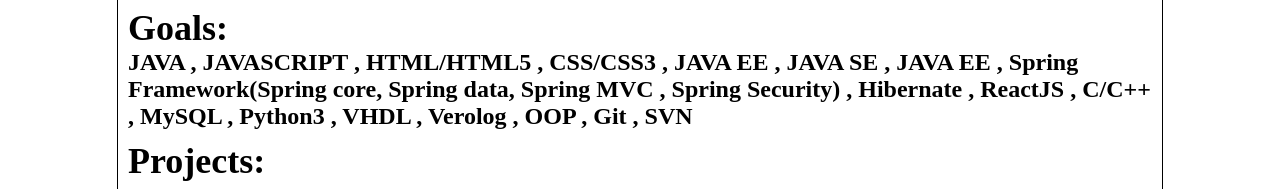
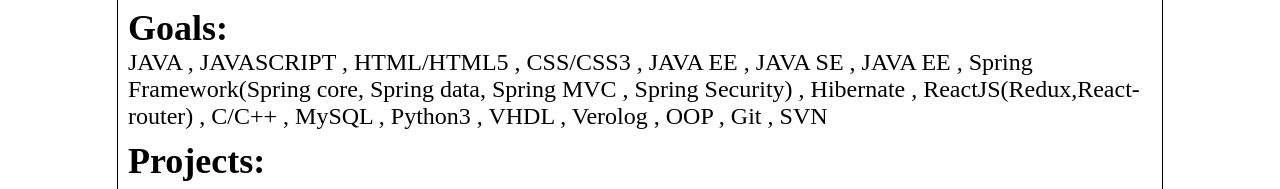
Before and after one commit to VadimKominch/rsschool-cv, a plain HTML site: page index.html in a window 1280 px wide. Shown: the part 720-909 px from the top of the page. Drawn offline with Linux system fonts and the light colour scheme.

Commit message:
feat: update some parts of cv

```diff
--- a/index.html
+++ b/index.html
@@ -25,8 +25,8 @@
       </div>
       <div class="key-points">
         <h2 class="title">Goals:</h2>
-        <strong>JAVA<strong> , <strong>JAVASCRIPT<strong> , <strong>HTML/HTML5<strong> , <strong>CSS/CSS3<strong> , <strong>JAVA EE<strong> , <strong>JAVA SE<strong> ,  <strong>JAVA EE<strong> , <strong>Spring Framework(Spring core, Spring data, Spring MVC , Spring Security)<strong> , <strong>Hibernate<strong> , <strong>ReactJS<strong> , <strong>C/C++<strong> , <strong>MySQL<strong> , <strong>Python3<strong>  , <strong>VHDL<strong> ,
-        <strong>Verolog<strong> , <strong>OOP<strong> , <strong>Git<strong> , <strong>SVN<strong>
+        JAVA , JAVASCRIPT , HTML/HTML5 , CSS/CSS3 , JAVA EE , JAVA SE ,  JAVA EE , Spring Framework(Spring core, Spring data, Spring MVC , Spring Security) , Hibernate , ReactJS(Redux,React-router) , C/C++ , MySQL , Python3 , VHDL ,
+        Verolog , OOP , Git , SVN
       </div>
       <div class="projects">
         <h2 class="title">Projects:</h2>
```
